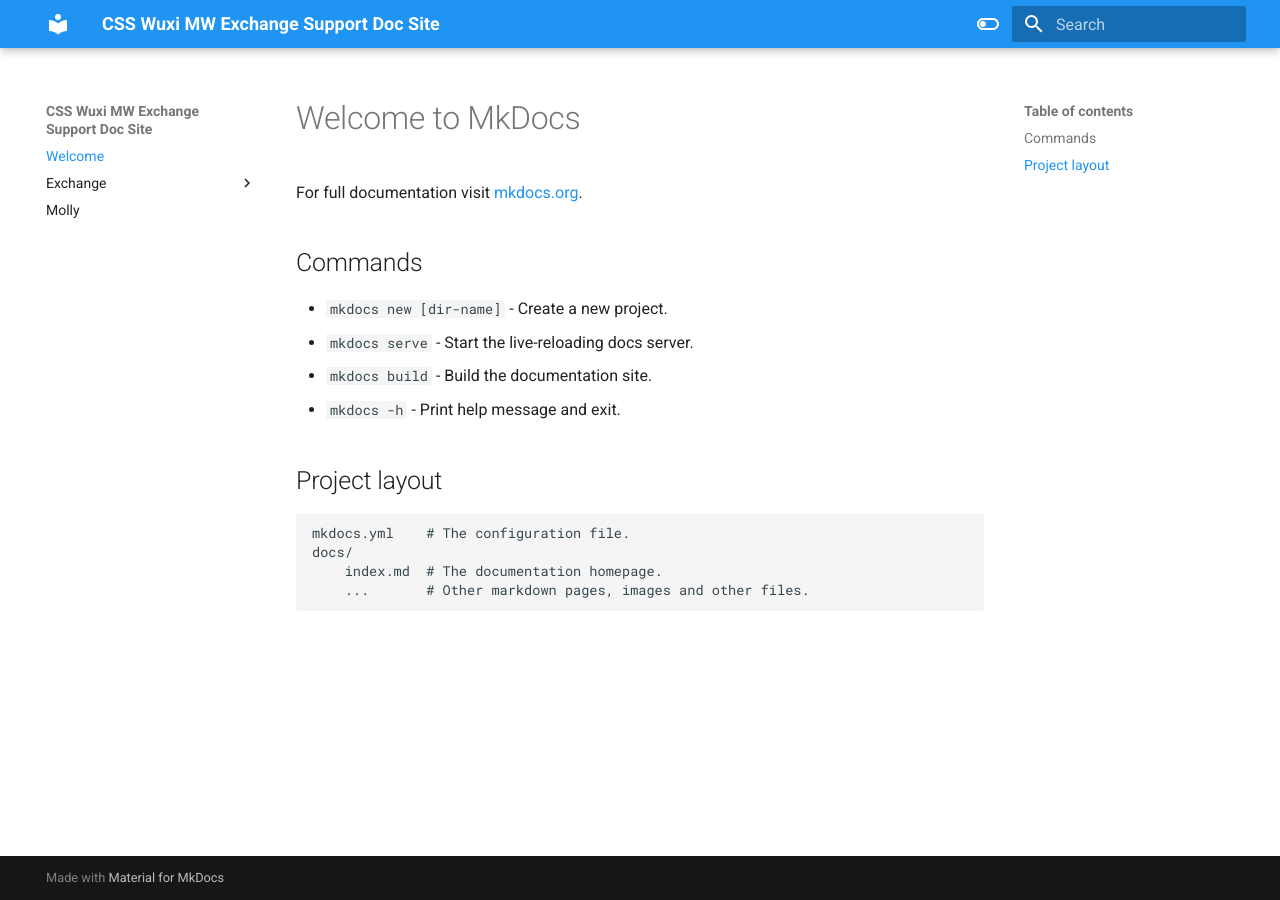
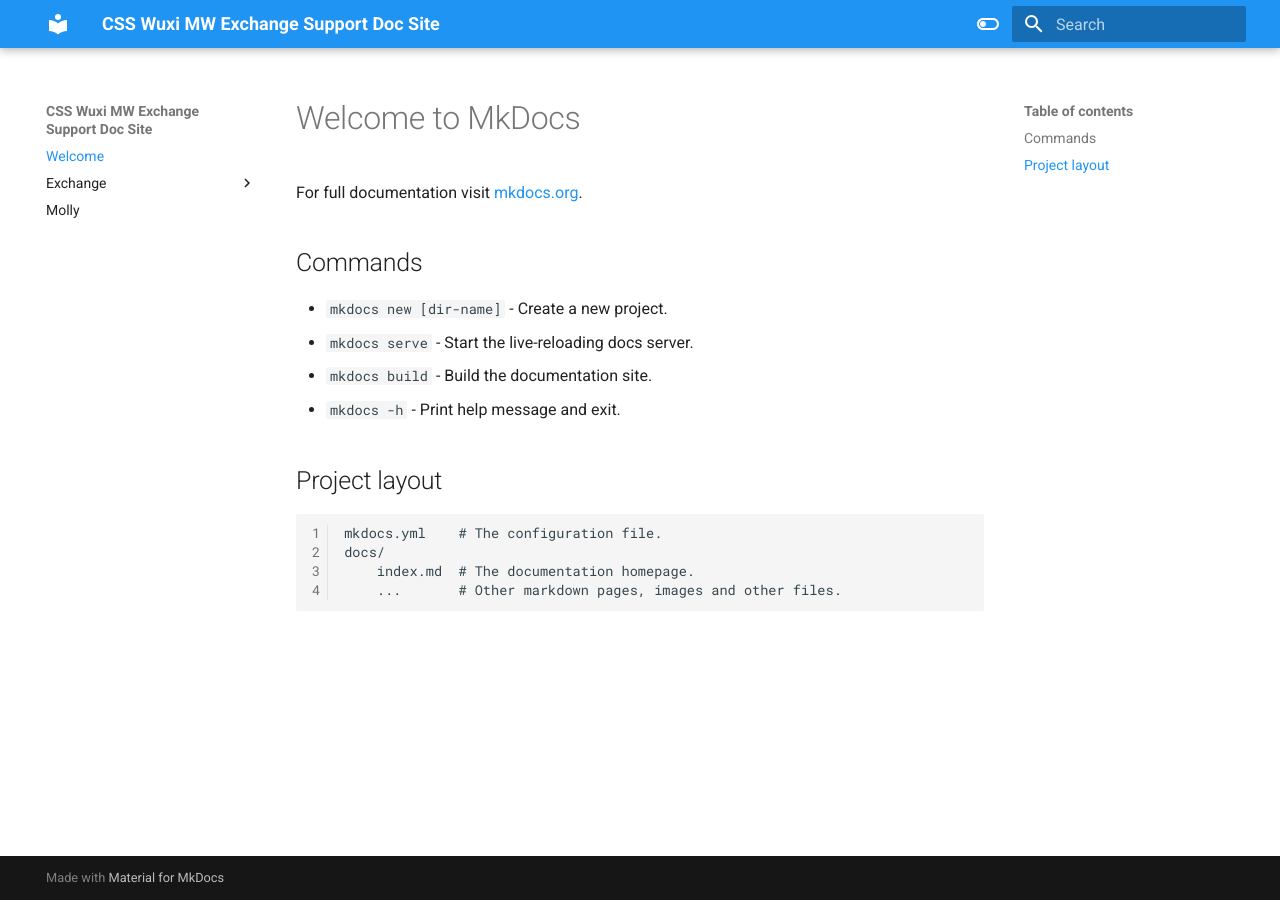
Before and after one commit to microsoft/exchange-css-docsite, an MkDocs documentation site: the page built from docs/index.md, in a window 1280 px wide. Built offline with MkDocs 1.6.1 and Material for MkDocs 9.7.7, drawn with Linux system fonts in a browser that asks for light colours.

Commit message:
mkdocs: enable line numbering

```diff
--- a/mkdocs.yml
+++ b/mkdocs.yml
@@ -14,6 +14,10 @@ theme:
         icon: material/toggle-switch
         name: Switch to light mode
 
+markdown_extensions:
+  - pymdownx.highlight:
+      linenums: true
+
 nav:
   - Welcome: index.md
   - Exchange:
```
